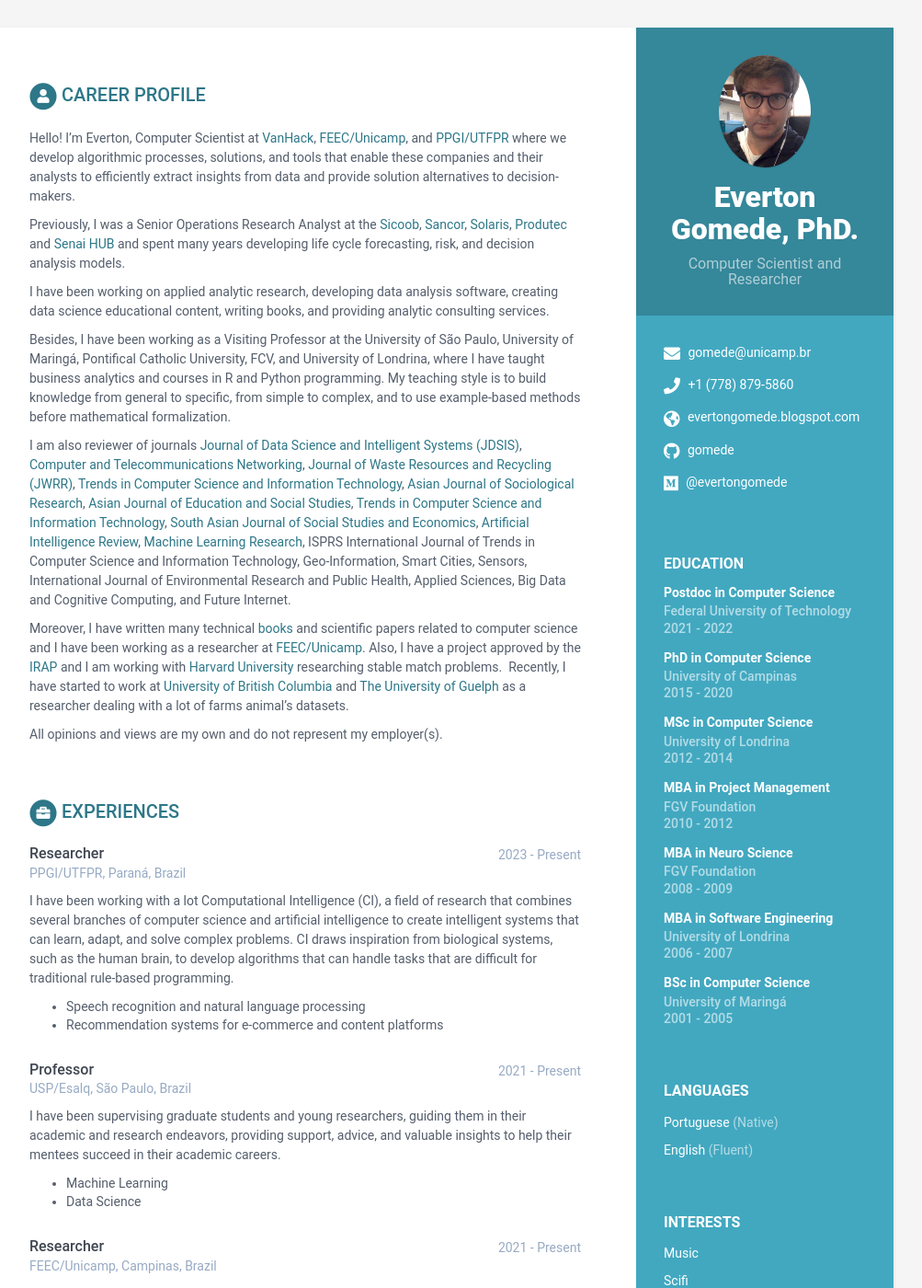
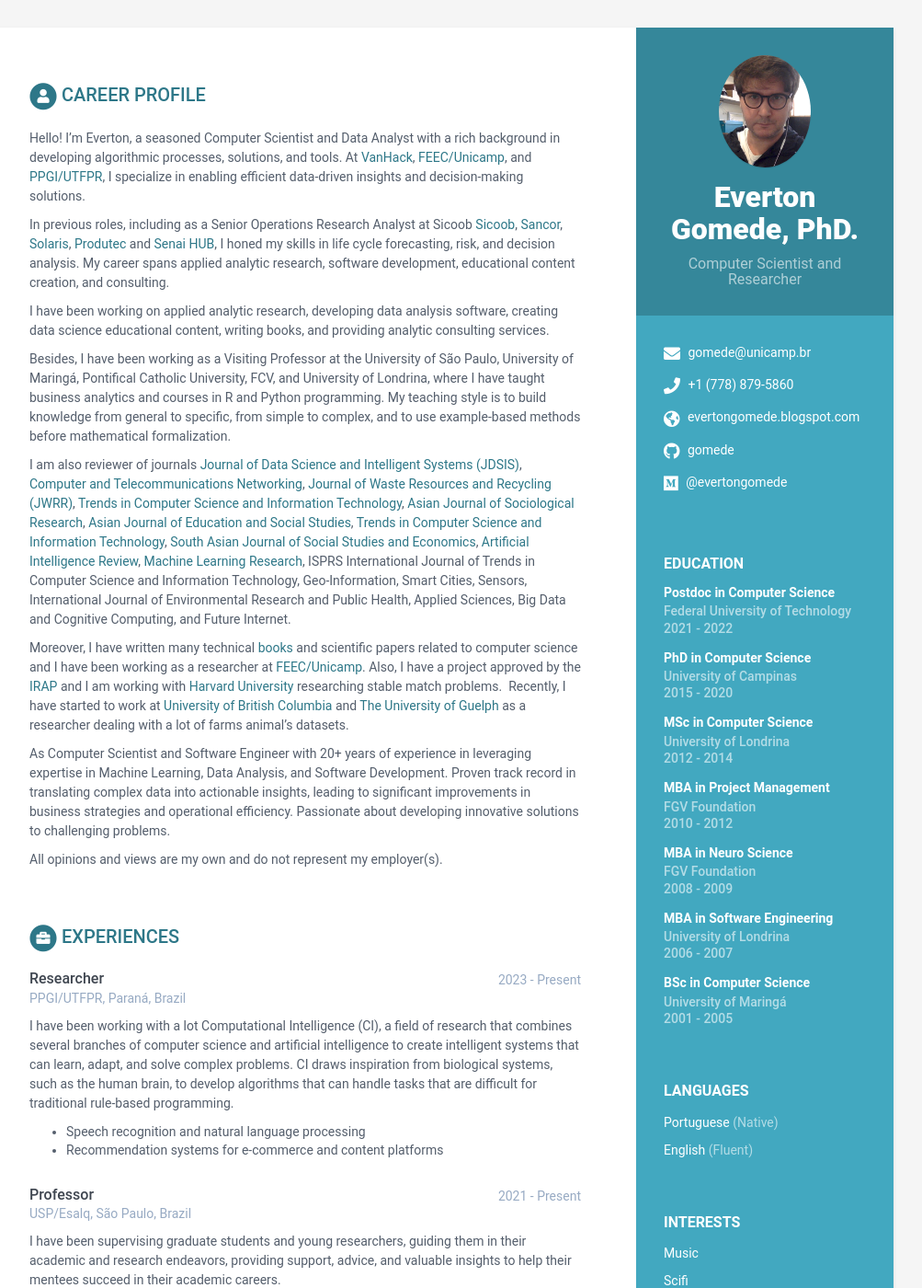
Before and after one commit to gomede/gomede.github.io, a Jekyll site: the page built from index.html, in a window 1280 px wide and 1400 px high. Shown: the whole window at 92% size, without its empty margins (168-1171 px from the left). Built offline with Jekyll 4.4.1, drawn with Linux system fonts in a browser that asks for light colours.

Commit message:
Update data.yml

```diff
--- a/_data/data.yml
+++ b/_data/data.yml
@@ -97,9 +97,10 @@
 career-profile:
     title: Career Profile
     summary: |
-      Hello! I’m Everton, Computer Scientist at <a href="http://vanhack.com/" target="_blank" rel="nofollow">VanHack</a>, <a href="https://www.fee.unicamp.br/" target="_blank" rel="nofollow">FEEC/Unicamp</a>, and <a href="https://www.utfpr.edu.br/" target="_blank" rel="nofollow">PPGI/UTFPR</a> where we develop algorithmic processes, solutions, and tools that enable these companies and their analysts to efficiently extract insights from data and provide solution alternatives to decision-makers.
 
-      Previously, I was a Senior Operations Research Analyst at the <a href="https://www.sicoob.com.br/" target="_blank" rel="nofollow">Sicoob</a>, <a href="https://www.sancorseguros.com.br/" target="_blank" rel="nofollow">Sancor</a>, <a href="https://www.solaris.net.br/" target="_blank" rel="nofollow">Solaris</a>, <a href="https://www.produtec.com.br/" target="_blank" rel="nofollow">Produtec</a> and <a href="https://www.senaipr.org.br/tecnologiaeinovacao/nossarede/hubia/" target="_blank" rel="nofollow">Senai HUB</a> and spent many years developing life cycle forecasting, risk, and decision analysis models.
+      Hello! I’m Everton, a seasoned Computer Scientist and Data Analyst with a rich background in developing algorithmic processes, solutions, and tools. At <a href="http://vanhack.com/" target="_blank" rel="nofollow">VanHack</a>, <a href="https://www.fee.unicamp.br/" target="_blank" rel="nofollow">FEEC/Unicamp</a>, and <a href="https://www.utfpr.edu.br/" target="_blank" rel="nofollow">PPGI/UTFPR</a>, I specialize in enabling efficient data-driven insights and decision-making solutions.
+
+      In previous roles, including as a Senior Operations Research Analyst at Sicoob <a href="https://www.sicoob.com.br/" target="_blank" rel="nofollow">Sicoob</a>, <a href="https://www.sancorseguros.com.br/" target="_blank" rel="nofollow">Sancor</a>, <a href="https://www.solaris.net.br/" target="_blank" rel="nofollow">Solaris</a>, <a href="https://www.produtec.com.br/" target="_blank" rel="nofollow">Produtec</a> and <a href="https://www.senaipr.org.br/tecnologiaeinovacao/nossarede/hubia/" target="_blank" rel="nofollow">Senai HUB</a>, I honed my skills in life cycle forecasting, risk, and decision analysis. My career spans applied analytic research, software development, educational content creation, and consulting.
 
       I have been working on applied analytic research, developing data analysis software, creating data science educational content, writing books, and providing analytic consulting services.
 
@@ -110,6 +111,8 @@
       Moreover, I have written many technical <a href="https://servicos.cbl.org.br/isbn/pesquisa/?page=1&q=gomede&filtrar_por%5B0%5D=autor&ord%5B0%5D=relevancia&dir%5B0%5D=asc" target="_blank" rel="nofollow">books</a>
       and scientific papers related to computer science and I have been working as a researcher at <a href="https://www.fee.unicamp.br/" target="_blank" rel="nofollow">FEEC/Unicamp</a>. Also, I have a project approved by the <a href="https://nrc.canada.ca/en/support-technology-innovation" target="_blank" rel="nofollow">IRAP</a> and I am working with <a href="https://www.harvard.edu/" target="_blank" rel="nofollow">Harvard University</a> researching stable match problems.
       Recently, I have started to work at <a href="https://www.ubc.ca/" target="_blank" rel="nofollow">University of British Columbia</a> and <a href="https://www.uoguelph.ca/" target="_blank" rel="nofollow">The University of Guelph</a> as a researcher dealing with a lot of farms animal's datasets.
+
+      As Computer Scientist and Software Engineer with 20+ years of experience in leveraging expertise in Machine Learning, Data Analysis, and Software Development. Proven track record in translating complex data into actionable insights, leading to significant improvements in business strategies and operational efficiency. Passionate about developing innovative solutions to challenging problems.
 
       All opinions and views are my own and do not represent my employer(s).
 
```
